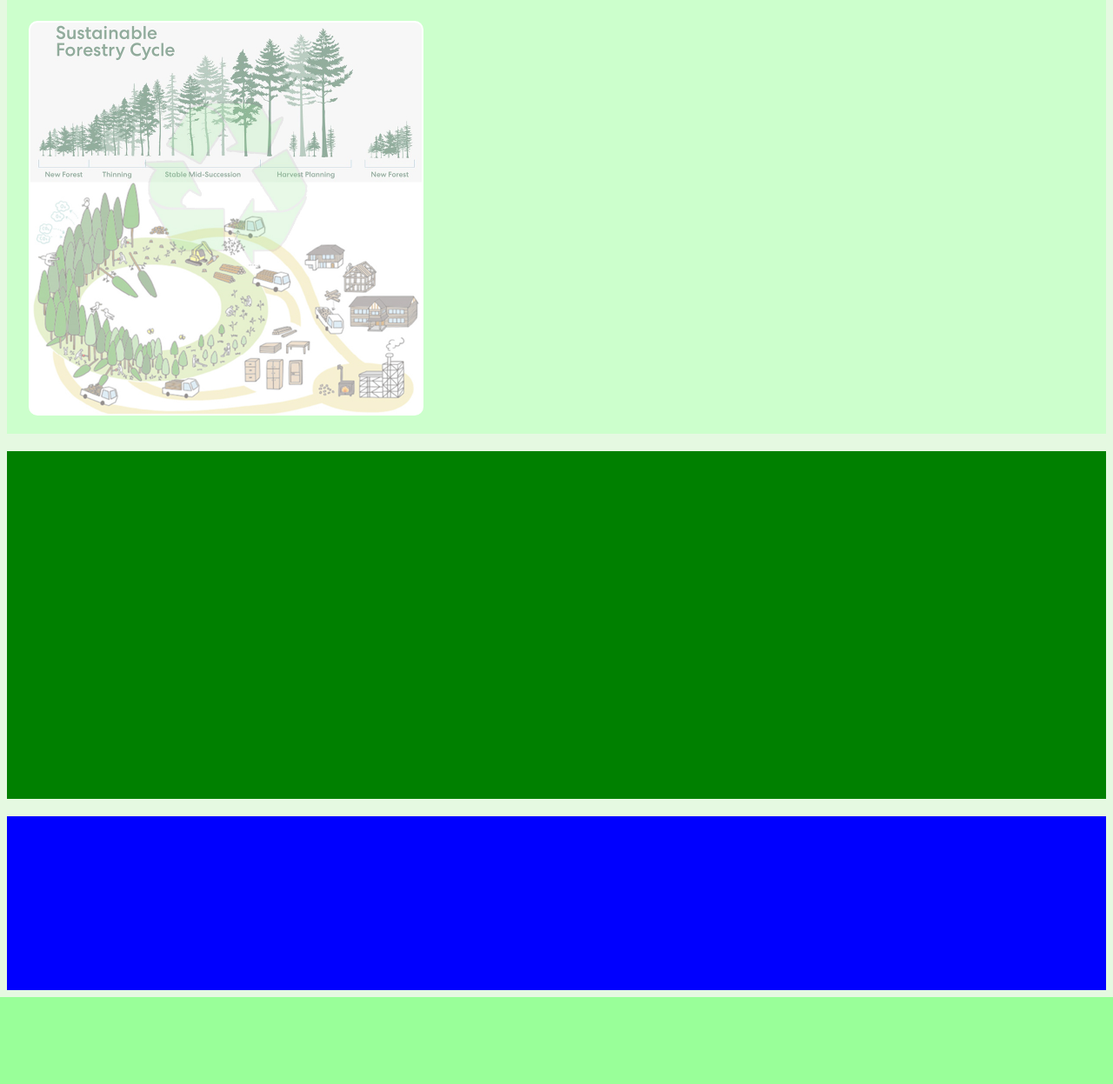
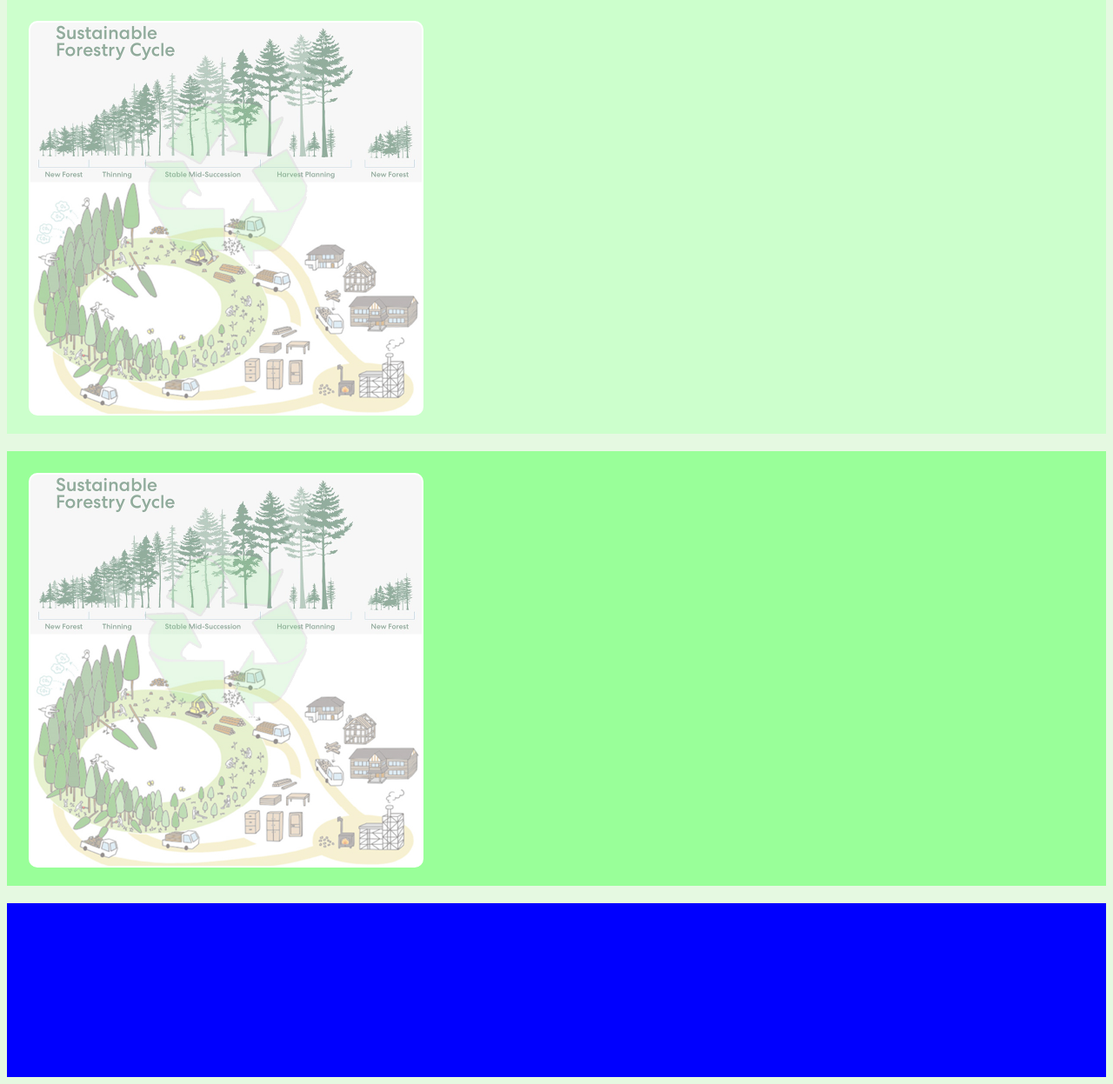
Before and after one commit to uditha-s/planting.greenvibes.lk, a PHP site: page /green.html in a window 1280 px wide. Shown: the part 2027-3274 px from the top of the page at 87% size. Before the commit the page ends 3174 px from the top, so only its background shows below. Run offline with PHP 8.4, Linux system fonts and the light colour scheme.

Commit message:
added new division to "wd" division
"dw " division contain multi division

```diff
--- a/New folder (8)/green.css
+++ b/New folder (8)/green.css
@@ -239,9 +239,9 @@ background-image:url("cover2.png");
 }
 .wd{
 	width:100%;
-	height:400px;
+	height:500px;
 	overflow:hidden;
-	background-color:green;
+	background-color:#99ff99;
 	margin-top:20px;
 }
 .down{
--- a/New folder (8)/green.html
+++ b/New folder (8)/green.html
@@ -60,7 +60,10 @@
 
 </div>
 
-<div class="wd"></div>
+<div class="wd">
+<div class="forest"></div>
+
+</div>
 <div class="down"></div>
 
 
```
